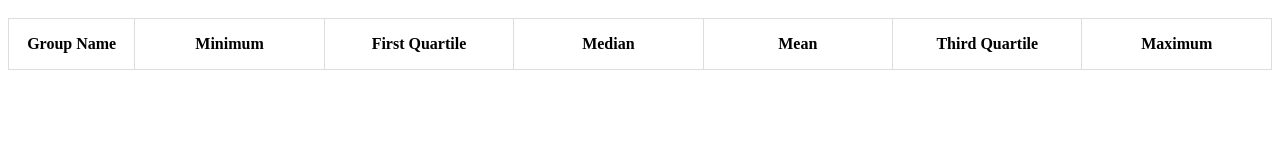
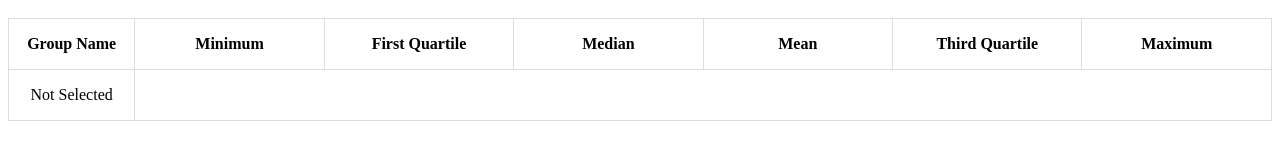
Before and after one commit to git-blue-white/raincloud-plot-from-data, a plain HTML site: page index.html in a window 1280 px wide. Shown: the part 382-542 px from the top of the page. Drawn offline with nearby package versions, Linux system fonts and the light colour scheme.

Commit message:
table initial

```diff
--- a/index.html
+++ b/index.html
@@ -19,6 +19,7 @@
                 <th>Maximum</th>
             </tr>
             <tr id="valueTable">
+                <td>Not Selected</td>
             </tr>
         </table>
     </body>
```
